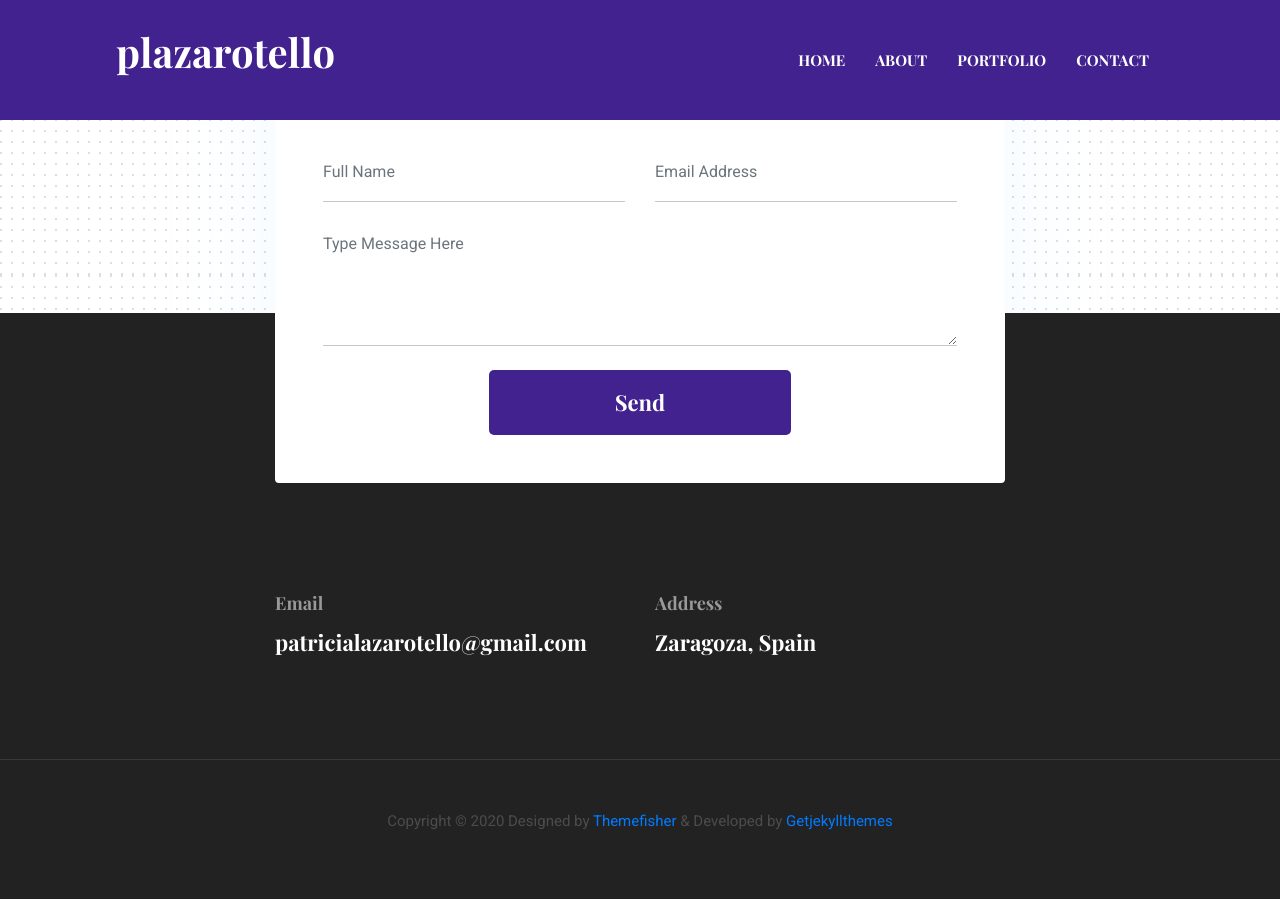
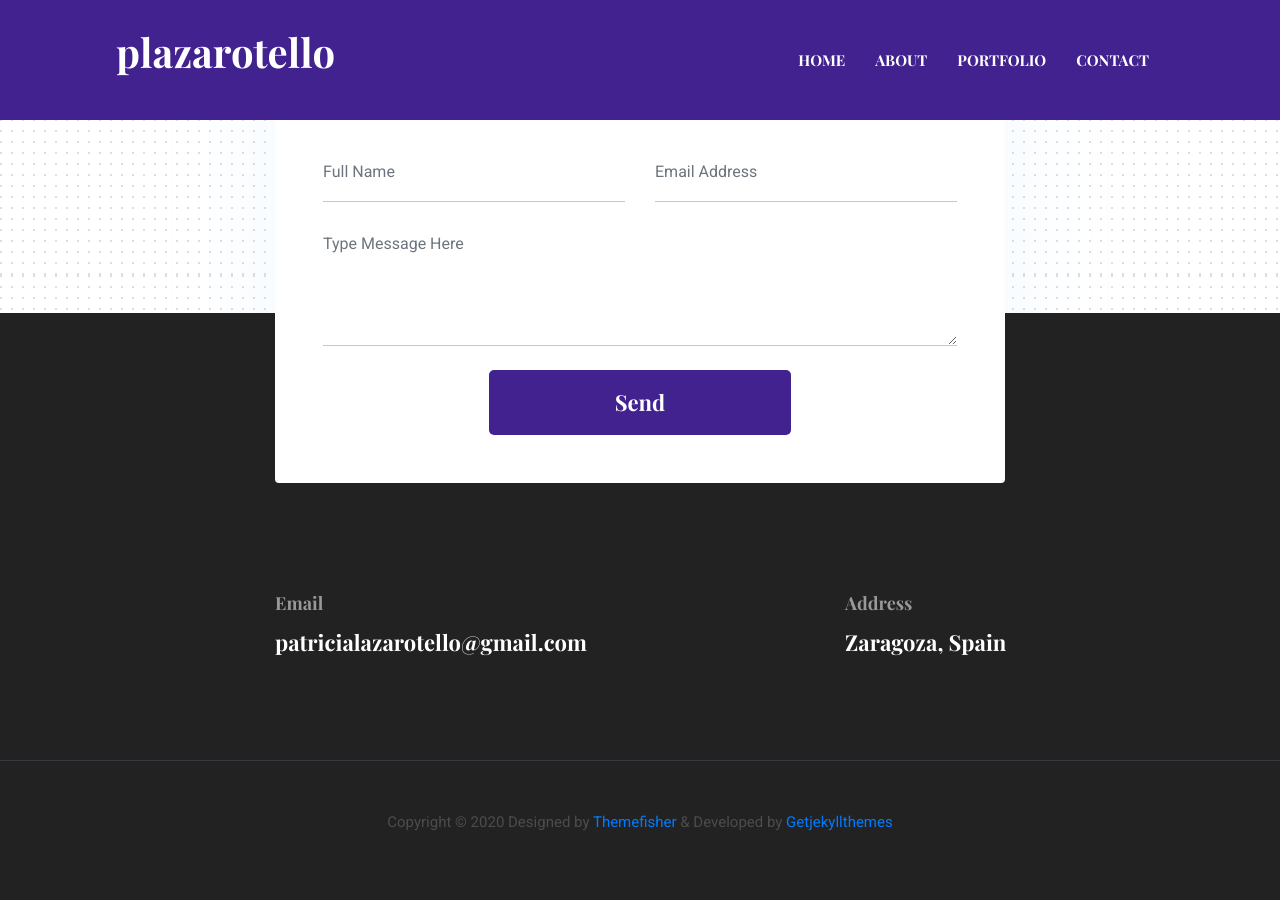
Before and after one commit to plazarotello/plazarotello.github.io, a Jekyll site: the page built from index.html, in a window 1280 px wide and 900 px high, scrolled down 5637 px. Built offline with Jekyll 4.4.1, drawn with Linux system fonts in a browser that asks for light colours.

Commit message:
last changes to footer

```diff
--- a/_includes/footer.html
+++ b/_includes/footer.html
@@ -13,6 +13,8 @@
           <h5 class="text-light">Phone</h5>
           <p class="text-white paragraph-lg font-secondary">{{ site.data.settings.phone }}</p>
         </div> -->
+        <div class="col-md-2">
+        </div>
         <div class="col-md-4">
           <h5 class="text-light">Address</h5>
           <p class="text-white paragraph-lg font-secondary">{{ site.data.settings.address }}</p>
```
